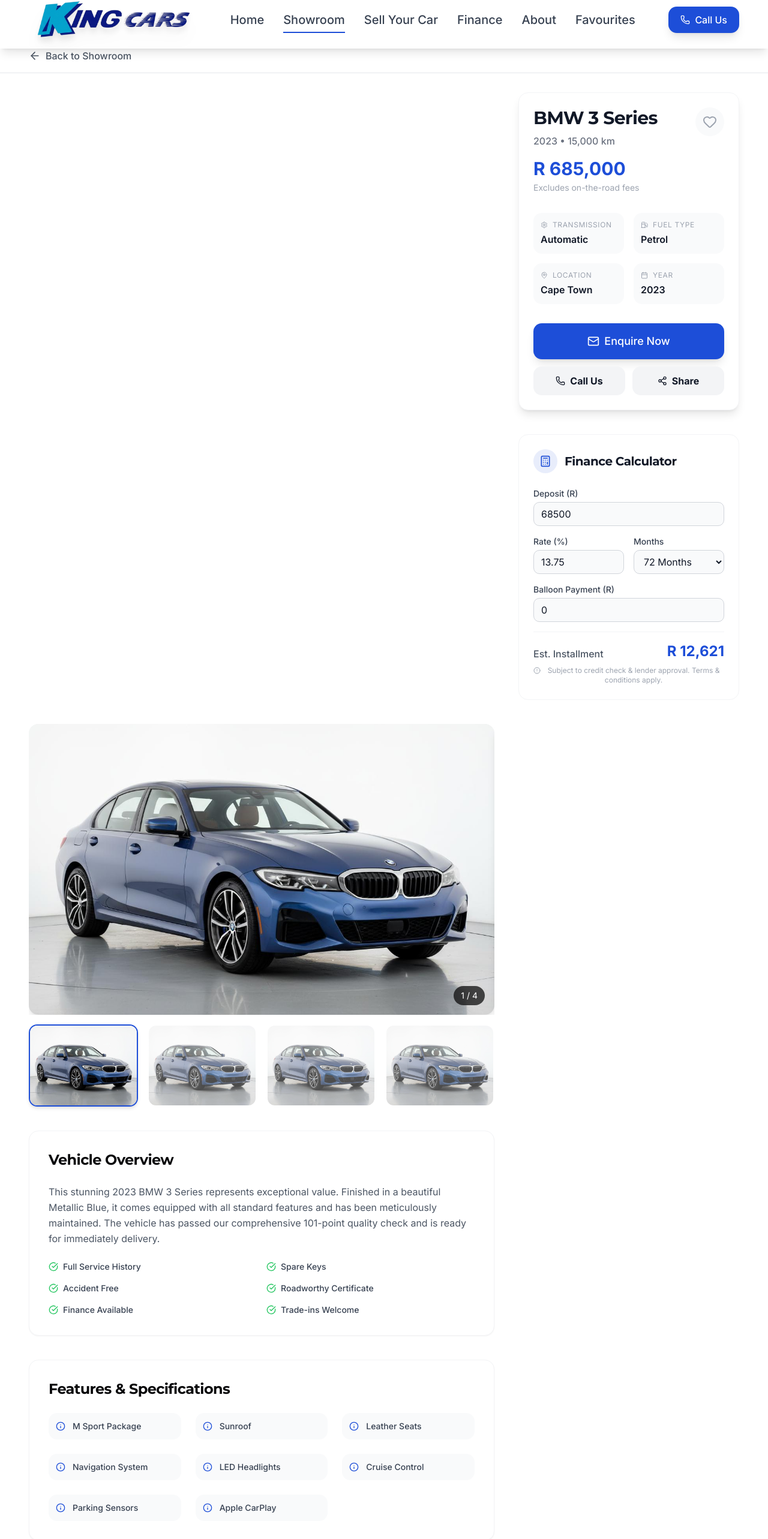
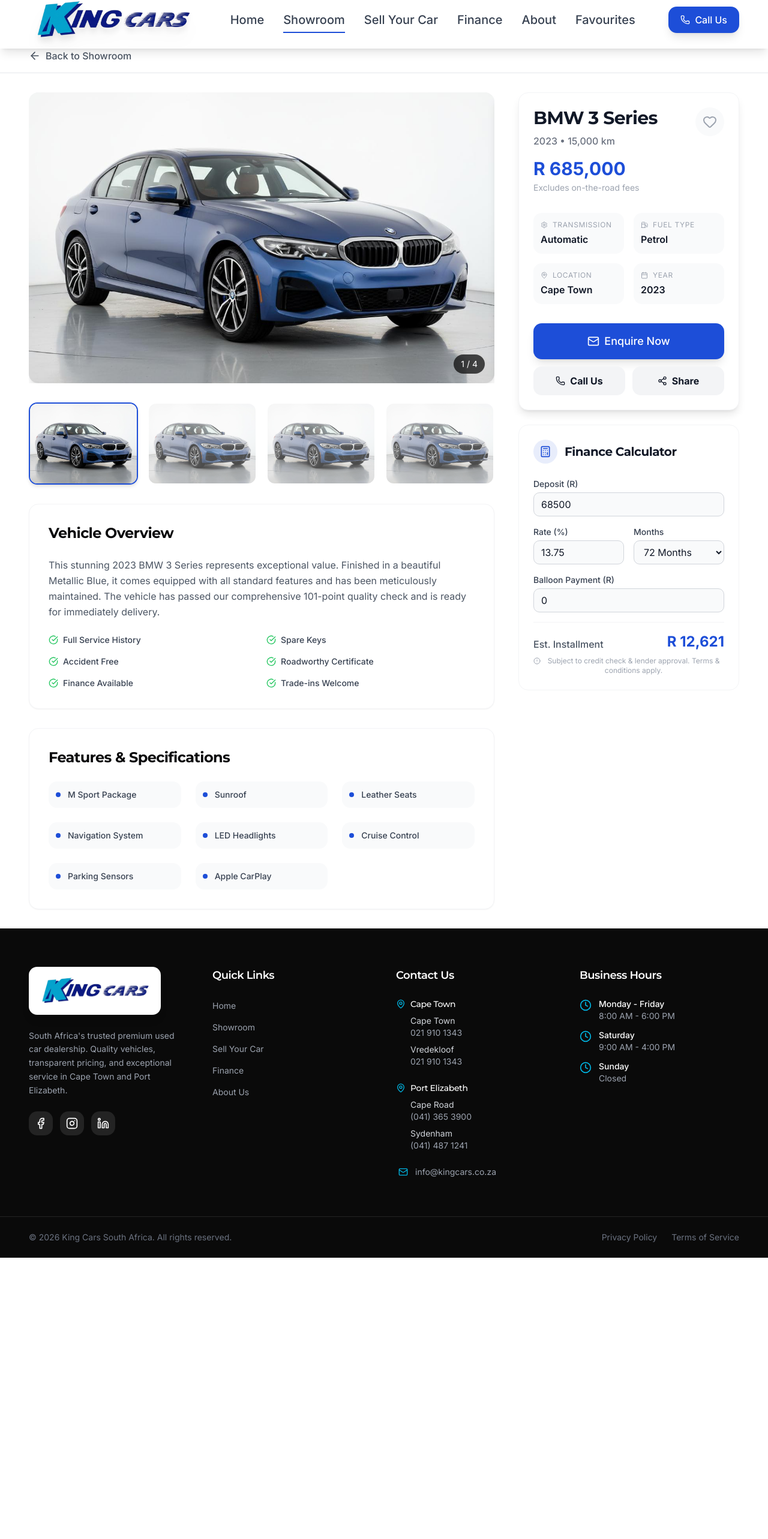
Before and after one commit to pottie2288/king-cars-website, a React (Vite) app: page /showroom/1 in a window 1280 px wide. Shown: the part 15-2581 px from the top of the page at 60% size. After the commit the page ends 2112 px from the top, so only its background shows below. Built offline with nearby package versions, Linux system fonts and the light colour scheme.

Commit message:
UI: Restore two-column layout on Car Details and fix sticky sidebar

```diff
--- a/src/pages/CarDetailsPage.tsx
+++ b/src/pages/CarDetailsPage.tsx
@@ -1,7 +1,7 @@
 import { useState, useEffect } from 'react';
 import {
     ArrowLeft, MapPin, Calendar, Fuel, Settings,
-    Share2, Heart, Phone, Mail, CheckCircle, Info,
+    Share2, Heart, Phone, Mail, CheckCircle,
     ChevronLeft, ChevronRight
 } from 'lucide-react';
 import { useParams, useNavigate } from 'react-router-dom';
@@ -100,7 +100,6 @@ export function CarDetailsPage({ isFavourite, onToggleFavourite }: CarDetailsPag
         api?.scrollTo(index);
     };
 
-
     return (
         <div className="min-h-screen bg-white pt-20">
             <SEO
@@ -124,9 +123,9 @@ export function CarDetailsPage({ isFavourite, onToggleFavourite }: CarDetailsPag
 
             <div className="section-padding py-8">
                 <div className="grid grid-cols-1 lg:grid-cols-12 gap-10">
-
-                    {/* Image Gallery - Order 1 */}
-                    <div className="lg:col-span-8 order-1 space-y-4">
+                    {/* Main Content (Left Column) */}
+                    <div className="lg:col-span-8 space-y-8">
+                        {/* Image Gallery */}
                         <div className="relative group">
                             <Carousel setApi={setApi} className="w-full">
                                 <CarouselContent className="-ml-0">
@@ -147,7 +146,6 @@ export function CarDetailsPage({ isFavourite, onToggleFavourite }: CarDetailsPag
                                     {current} / {count}
                                 </div>
 
-                                {/* Custom Navigation Buttons for Desktop */}
                                 <div className="hidden lg:block">
                                     <button
                                         onClick={() => api?.scrollPrev()}
@@ -165,6 +163,7 @@ export function CarDetailsPage({ isFavourite, onToggleFavourite }: CarDetailsPag
                             </Carousel>
                         </div>
 
+                        {/* Thumbnails */}
                         <div className="grid grid-cols-4 gap-4">
                             {images.map((img, idx) => (
                                 <button
@@ -177,10 +176,105 @@ export function CarDetailsPage({ isFavourite, onToggleFavourite }: CarDetailsPag
                                 </button>
                             ))}
                         </div>
+
+                        {/* Price & Actions (Mobile Only) */}
+                        <div className="lg:hidden">
+                            <PriceActionsCard
+                                car={car}
+                                formatPrice={formatPrice}
+                                formatMileage={formatMileage}
+                                isFavourite={isFavourite}
+                                onToggleFavourite={onToggleFavourite}
+                                setShowEnquiryForm={setShowEnquiryForm}
+                                showEnquiryForm={showEnquiryForm}
+                                handleShare={handleShare}
+                            />
                         </div>
 
-                    {/* Sidebar Section (Price & Actions) - Order 2 on Mobile, Sidebar on Desktop */}
-                    <div className="lg:col-span-4 lg:col-start-9 lg:row-start-1 order-2 lg:order-none self-start lg:sticky lg:top-24">
+                        {/* Vehicle Overview */}
+                        <div className="bg-white rounded-2xl shadow-sm p-8 border border-gray-100">
+                            <h2 className="font-display font-bold text-2xl mb-6">Vehicle Overview</h2>
+                            <div className="prose max-w-none text-gray-600">
+                                <p className="leading-relaxed">
+                                    This stunning {car.year} {car.make} {car.model} represents exceptional value.
+                                    Finished in a beautiful {car.color}, it comes equipped with all standard features
+                                    and has been meticulously maintained. The vehicle has passed our comprehensive
+                                    101-point quality check and is ready for immediately delivery.
+                                </p>
+                                <div className="grid grid-cols-1 md:grid-cols-2 gap-4 mt-6">
+                                    {[
+                                        'Full Service History',
+                                        'Spare Keys',
+                                        'Accident Free',
+                                        'Roadworthy Certificate',
+                                        'Finance Available',
+                                        'Trade-ins Welcome'
+                                    ].map((feature) => (
+                                        <div key={feature} className="flex items-center gap-2 text-sm font-medium text-gray-700">
+                                            <CheckCircle className="w-4 h-4 text-green-500" />
+                                            {feature}
+                                        </div>
+                                    ))}
+                                </div>
+                            </div>
+                        </div>
+
+                        {/* Features */}
+                        <div className="bg-white rounded-2xl shadow-sm p-8 border border-gray-100">
+                            <h2 className="font-display font-bold text-2xl mb-6">Features & Specifications</h2>
+                            <div className="grid grid-cols-2 md:grid-cols-3 gap-6">
+                                {(car.features || []).map((feature, idx) => (
+                                    <div key={idx} className="flex items-center gap-3 p-3 bg-gray-50 rounded-xl">
+                                        <span className="w-2 h-2 rounded-full bg-king-blue" />
+                                        <span className="text-sm font-medium text-gray-700">{feature}</span>
+                                    </div>
+                                ))}
+                            </div>
+                        </div>
+                    </div>
+
+                    {/* Sidebar (Right Column) */}
+                    <div className="lg:col-span-4">
+                        <div className="lg:sticky lg:top-24 space-y-6">
+                            {/* Price & Actions (Desktop Only) */}
+                            <div className="hidden lg:block">
+                                <PriceActionsCard
+                                    car={car}
+                                    formatPrice={formatPrice}
+                                    formatMileage={formatMileage}
+                                    isFavourite={isFavourite}
+                                    onToggleFavourite={onToggleFavourite}
+                                    setShowEnquiryForm={setShowEnquiryForm}
+                                    showEnquiryForm={showEnquiryForm}
+                                    handleShare={handleShare}
+                                />
+                            </div>
+
+                            <FinanceCalculator vehiclePrice={car.price} />
+                        </div>
+                    </div>
+                </div>
+            </div>
+        </div>
+    );
+}
+
+interface PriceActionsCardProps {
+    car: any;
+    formatPrice: (price: number) => string;
+    formatMileage: (mileage: number) => string;
+    isFavourite: (id: string) => boolean;
+    onToggleFavourite: (id: string) => void;
+    setShowEnquiryForm: (show: boolean) => void;
+    showEnquiryForm: boolean;
+    handleShare: () => void;
+}
+
+function PriceActionsCard({
+    car, formatPrice, formatMileage, isFavourite,
+    onToggleFavourite, setShowEnquiryForm, showEnquiryForm, handleShare
+}: PriceActionsCardProps) {
+    return (
         <div className="bg-white rounded-2xl shadow-lg border border-gray-100 p-6">
             <div className="flex items-start justify-between mb-4">
                 <div>
@@ -303,55 +397,5 @@ export function CarDetailsPage({ isFavourite, onToggleFavourite }: CarDetailsPag
                 </div>
             )}
         </div>
-                    </div>
-
-                    {/* Vehicle Overview - Order 3 */}
-                    <div className="lg:col-span-8 order-3 bg-white rounded-2xl shadow-sm p-8 border border-gray-100">
-                        <h2 className="font-display font-bold text-2xl mb-6">Vehicle Overview</h2>
-                        <div className="prose max-w-none text-gray-600">
-                            <p className="leading-relaxed">
-                                This stunning {car.year} {car.make} {car.model} represents exceptional value.
-                                Finished in a beautiful {car.color}, it comes equipped with all standard features
-                                and has been meticulously maintained. The vehicle has passed our comprehensive
-                                101-point quality check and is ready for immediately delivery.
-                            </p>
-                            <div className="grid grid-cols-1 md:grid-cols-2 gap-4 mt-6">
-                                {[
-                                    'Full Service History',
-                                    'Spare Keys',
-                                    'Accident Free',
-                                    'Roadworthy Certificate',
-                                    'Finance Available',
-                                    'Trade-ins Welcome'
-                                ].map((feature) => (
-                                    <div key={feature} className="flex items-center gap-2 text-sm font-medium text-gray-700">
-                                        <CheckCircle className="w-4 h-4 text-green-500" />
-                                        {feature}
-                                    </div>
-                                ))}
-                            </div>
-                        </div>
-                    </div>
-
-                    {/* Features & Specifications - Order 4 */}
-                    <div className="lg:col-span-8 order-4 bg-white rounded-2xl shadow-sm p-8 border border-gray-100">
-                        <h2 className="font-display font-bold text-2xl mb-6">Features & Specifications</h2>
-                        <div className="grid grid-cols-2 md:grid-cols-3 gap-6">
-                            {(car.features || []).map((feature, idx) => (
-                                <div key={idx} className="flex items-center gap-3 p-3 bg-gray-50 rounded-xl">
-                                    <Info className="w-4 h-4 text-king-blue" />
-                                    <span className="text-sm font-medium text-gray-700">{feature}</span>
-                                </div>
-                            ))}
-                        </div>
-                    </div>
-
-                    {/* Finance Calculator Section - Order 5 on Mobile, Below Sidebar on Desktop */}
-                    <div className="lg:col-span-4 lg:col-start-9 order-5 lg:order-none">
-                        <FinanceCalculator vehiclePrice={car.price} />
-                    </div>
-                </div>
-            </div>
-        </div>
     );
 }
```
Lines whose indentation alone changed are shown as unchanged.
